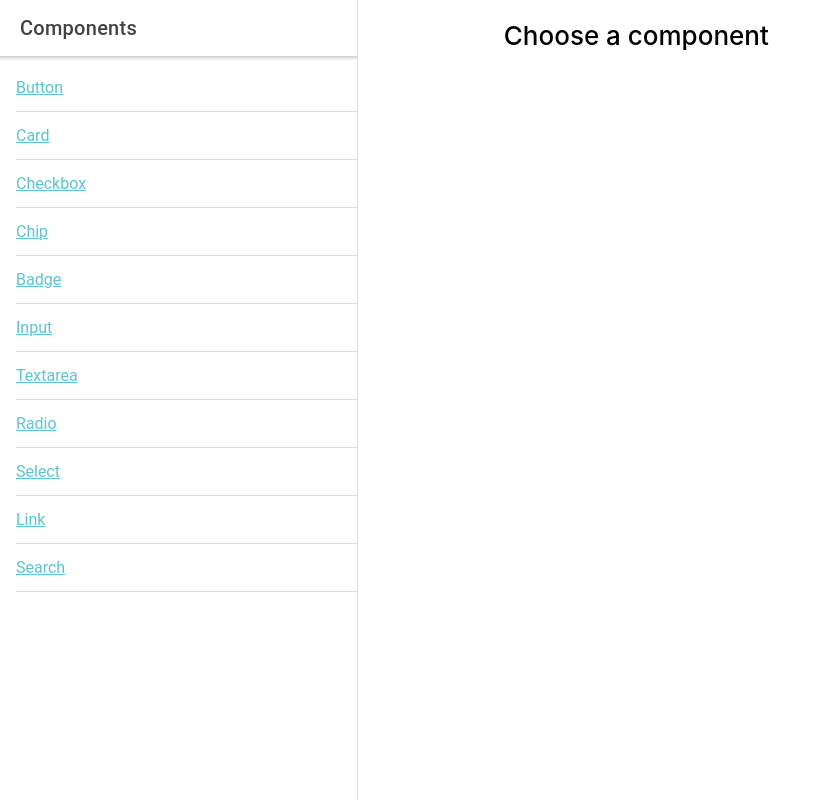
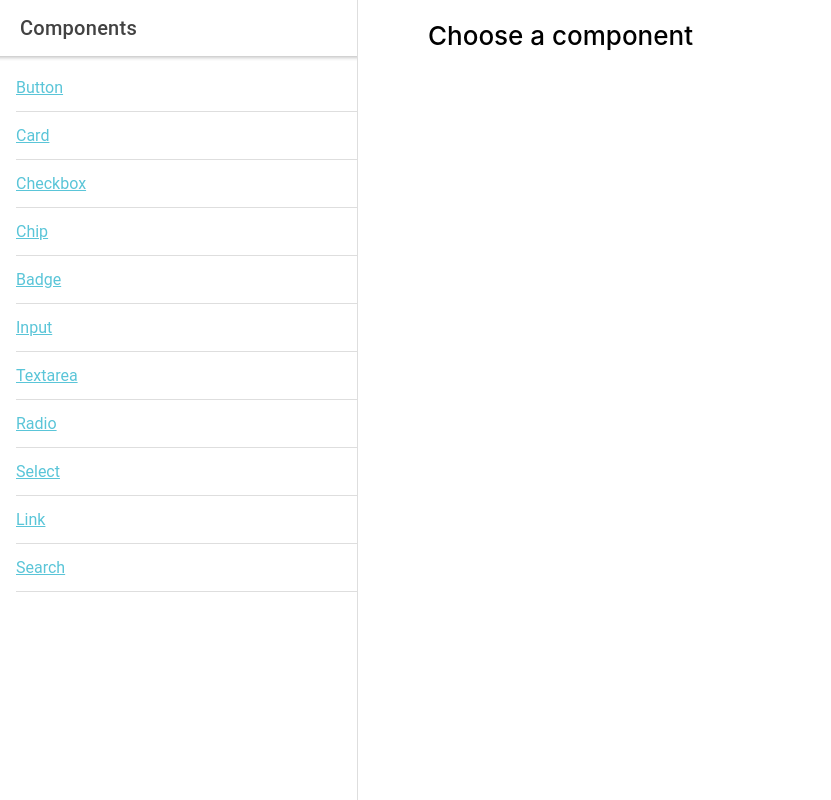
Before and after one commit to o-t-w/ionic-component-lib, a React (Create React App) app: page / in a window 1280 px wide. Shown: the whole page, without its empty margins (0-831 px from the left). Built offline with nearby package versions, Linux system fonts and the light colour scheme.

Commit message:
put component container on left rather than center

```diff
--- a/src/App.tsx
+++ b/src/App.tsx
@@ -85,7 +85,7 @@ class App extends Component {
                 </IonContent>
               </IonMenu>
               <IonPage id="main">
-                <div className="components-container">
+                <div className="@large:margin-left components-container">
                   <Route
                     path="/"
                     exact
--- a/src/index.css
+++ b/src/index.css
@@ -60,12 +60,16 @@ form ion-item {
 
 .components-container {
   display: block !important;
-  margin-left: auto;
-  margin-right: auto;
   width: 650px;
   max-width: 100%;
   padding-left: 10px;
   padding-right: 10px;
+}
+
+@media (min-width: 600px) {
+  .\@large\:margin-left {
+    margin-left: 60px;
+  }
 }
 
 ion-anchor {
```
